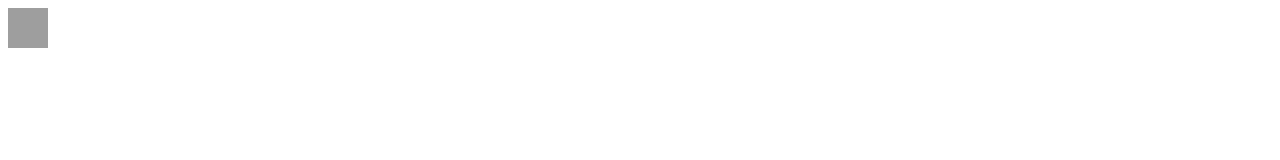
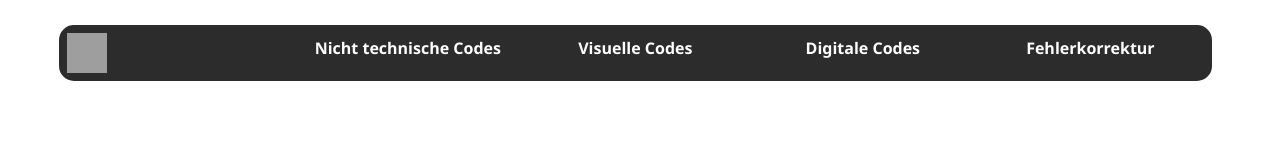
Before and after one commit to brokerwizard/tgi-website-codes, a plain HTML site: page src/index/index.html in a window 1280 px wide. Drawn offline with Linux system fonts and the light colour scheme; grey boxes are pictures that could not be loaded.

Commit message:
index changes2

```diff
--- a/src/index/index.css
+++ b/src/index/index.css
@@ -5,9 +5,7 @@ body {
 
 #navbar {
     display: grid;
-}
-
-table {
+    vertical-align: middle;
     text-align: center;
     color: white;
     margin-left: 4%;
@@ -16,15 +14,15 @@ table {
     background-color: rgb(44,44,44);
     border: 8px solid rgb(44,44,44);
     border-radius: 15px;
+    grid-template-columns: repeat(5, 1fr);
 }
 
-td {
-    width: 22.5%;
+.ddhead {
     border: 4px solid rgb(44,44,44);
     border-radius: 6px;
 }
 
-td:hover {
+.ddhead:hover {
     background-color: rgb(66,66,66);
     border-color: rgb(66,66,66);
 
--- a/src/index/index.html
+++ b/src/index/index.html
@@ -9,16 +9,26 @@
     <header>
         <div id="navbar">
             <td id="imgTd"><img src="https://cdn-icons-png.flaticon.com/512/4849/4849108.png" alt="home button"></img></td>
-            <div id="dropdown1">
-
+            <div id="dropdown1" class="dropdown">
+                <div id="ddhead1" class="ddhead">
+                    Nicht technische Codes
+                </div>
             </div>
-            <div id="dropdown2">
-
+            <div id="dropdown2" class="dropdown">
+                <div id="ddhead2" class="ddhead">
+                    Visuelle Codes
+                </div>
             </div>
-            <div id="dropdown3">
-
+            <div id="dropdown3" class="dropdown">
+                <div id="ddhead3" class="ddhead">
+                    Digitale Codes
+                </div>
             </div>
-            <div id="dropdown4"></div>
+            <div id="dropdown4" class="dropdown">
+                <div id="ddhead4" class="ddhead">
+                    Fehlerkorrektur
+                </div>
+            </div>
         </div>
     </header>
     <div id="content">
```
